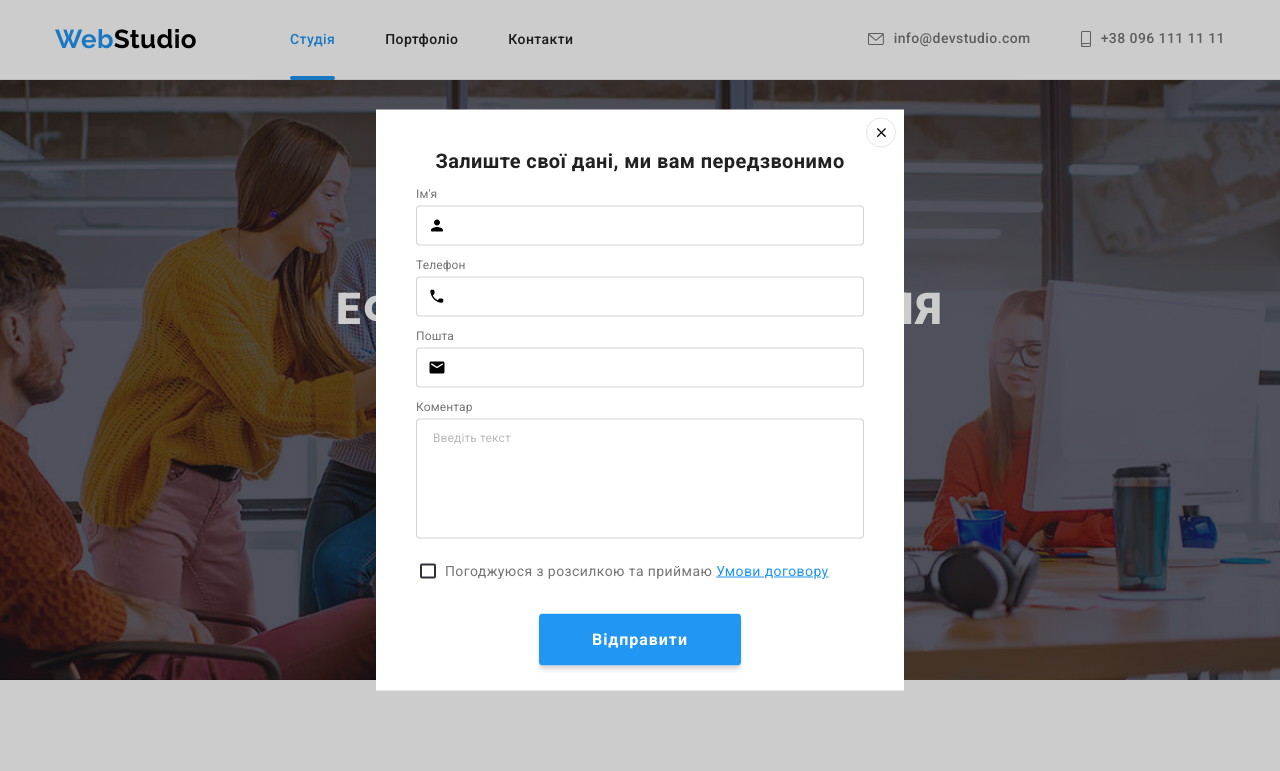
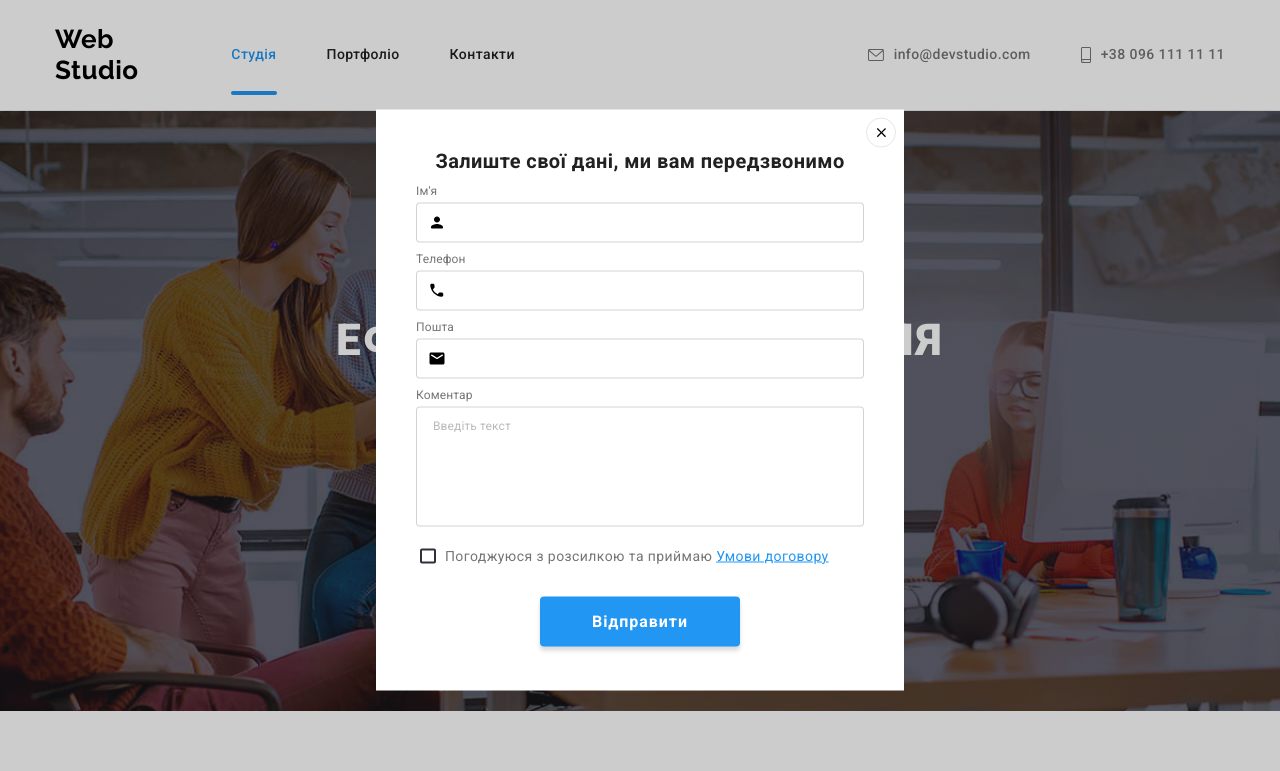
Before and after one commit to luydmillka/goit-markup-hw-06, a plain HTML site: page index.html in a window 1280 px wide. Both pictures are taken after a click on the button "Замовити послугу". Shown: the top 771 px of the page. Drawn offline with nearby package versions, Linux system fonts and the light colour scheme.

Commit message:
поправлено відступи у формі

```diff
--- a/css/style.css
+++ b/css/style.css
@@ -518,6 +518,7 @@ img {
   transform: translate(-50%, -50%) scale(1);
   width: 528px;
   height: 581px;
+  padding: 40px;
   background-color: #fff;
   transition: transform 250ms var(--transit-function), scale 250ms var(--transit-function);
 }
@@ -562,8 +563,10 @@ img {
   color: var(--white);
 }
 .footer-form__input {
+  box-sizing: border-box;
   width: 358px;
-  padding: 15px 16px;
+  padding: 12px 16px;
+  margin-right: 12px;
   border: 1px solid rgba(255, 255, 255, 0.3);
   border-radius: 4px;
   font-size: 16px;
@@ -605,9 +608,6 @@ img {
 }
 
 /* modal-form */
-.form-modal {
-  padding: 40px;
-}
 .form-modal__action {
   display: block;
   margin-bottom: 12px;
@@ -618,13 +618,14 @@ img {
   color: var(--headers);
 }
 .form-modal__lable {
-  display: inline-block;
+  display: block;
   margin-bottom: 4px;
   font-size: 12px;
   line-height: 1.16;
   letter-spacing: 0.01em;
 }
 .form-modal__input {
+  display: block;
   width: 100%;
   margin-bottom: 0;
   padding: 11px 12px 11px 30px;
@@ -636,7 +637,7 @@ img {
 .form-modal__field {
   margin-bottom: 10px;
 }
-.form-modal__field span {
+.form-modal__field div {
   position: relative;
 }
 .form-modal__icon {
@@ -648,6 +649,7 @@ img {
   transition: fill 250ms var(--transit-function);
 }
 .form-modal__textarea {
+  display: block;
   width: 100%;
   height: 120px;
   resize: none;
@@ -667,7 +669,7 @@ img {
 }
 
 .form-modal__field_checkbox {
-  margin-bottom: 30px;
+  margin-bottom: 28px;
 }
 .form-modal__checkbox {
   appearance: none;
@@ -713,7 +715,7 @@ img {
   border-radius: 4px;
   color: var(--white);
   background-color: var(--hover);
-  border: 1px solid transparent;
+  border: 0px solid transparent;
   transition: color 250ms var(--transit-function), border-color 250ms var(--transit-function),
     background-color 250ms var(--transit-function);
 }
--- a/index.html
+++ b/index.html
@@ -15,7 +15,7 @@
     <header class="header">
         <div class="header__container container">
             <nav class="header__navigation">
-                <a href="#" class="logo"><span>Web</span>Studio</a>
+                <a href="#" class="logo"><div>Web</div>Studio</a>
                 <ul class="menu__links">
                     <li class="menu__items"><a href="#" class="menu__link menu__link_active">Студія</a></li>
                     <li class="menu__items"><a href="portfolio.html" class="menu__link">Портфоліо</a></li>
@@ -319,7 +319,7 @@
     <footer class="footer">
         <div class="footer__container container">
             <div class="footer__address-box">
-                <a href="#" class="logo"><span>Web</span>Studio</a>
+                <a href="#" class="logo"><div>Web</div>Studio</a>
                 <address>
                     <ul class="addres__items">
                         <li class="addres__links"><a href="#" class="footer__addres">м. Київ, пр-т Лесі Українки, 26</a></li>
@@ -363,10 +363,10 @@
             </div>
             <form action="#" class="footer-form">
                 <b class="footer-form__action">Підпишіться на розсилку</b>
-                <span>
+                <div>
                     <input class="footer-form__input" type="email" name="mail" id="userEmail" placeholder="E-mail">
                     <label for="userEmail"></label>
-                </span>
+                </div>
                 <button type="submit" class="footer-form__button">Підписатися
                     <svg width="24" height="24">
                         <use href="./img/sprite.svg#icon-send"></use>
@@ -381,37 +381,37 @@
                 <b class="form-modal__action">Залиште свої дані, ми вам передзвонимо</b>
                 <div class="form-modal__field">
                     <label class="form-modal__lable" for="userName">Ім'я</label>
-                    <span>
-                        <input type="text" name="name" id="userName" class="form-modal__input">
+                    <div>
+                        <input type="text" name="name" id="userName" class="form-modal__input" required>
                         <svg class="form-modal__icon" width="18" height="18">
                             <use href="./img/sprite.svg#icon-person"></use>
                         </svg>
-                    </span>
+                    </div>
                 </div>
                 <div class="form-modal__field">
                     <label class="form-modal__lable" for="userPhone">Телефон</label>
-                    <span>
-                        <input type="phone" name="phone" id="userPhone" class="form-modal__input">
+                    <div>
+                        <input type="phone" name="phone" id="userPhone" class="form-modal__input" required>
                         <svg class="form-modal__icon" width="18" height="18">
                             <use href="./img/sprite.svg#icon-phone"></use>
                         </svg>
-                    </span>
+                    </div>
                 </div>
                 <div class="form-modal__field">
                     <label class="form-modal__lable" for="userMail">Пошта</label>
-                    <span>
-                        <input type="email" name="mail" id="userMail" class="form-modal__input">
+                    <div>
+                        <input type="email" name="mail" id="userMail" class="form-modal__input" required>
                         <svg class="form-modal__icon" width="18" height="18">
                             <use href="./img/sprite.svg#icon-email"></use>
                         </svg>
-                    </span>
+                    </div>
                 </div>
-                <div class="form-modal__field form-modal__field_textarea">
+                <div class="form-modal__field_textarea">
                     <label class="form-modal__lable" for="userComment">Коментар</label>
                     <textarea class="form-modal__textarea" name="comment" id="userComment" placeholder="Введіть текст"></textarea>
                 </div>
-                <div class="form-modal__field form-modal__field_checkbox">
-                    <input class="form-modal__checkbox" type="checkbox" name="policy" id="policyTerms">
+                <div class="form-modal__field_checkbox">
+                    <input class="form-modal__checkbox" type="checkbox" name="policy" id="policyTerms" required>
                     <label class="form-modal__lable-checkbox" for="policyTerms">Погоджуюся з розсилкою та приймаю&#160;<a href="#">Умови договору</a></label>
                 </div>
                 <button class="form-modal__button" type="submit">Відправити</button>
```
